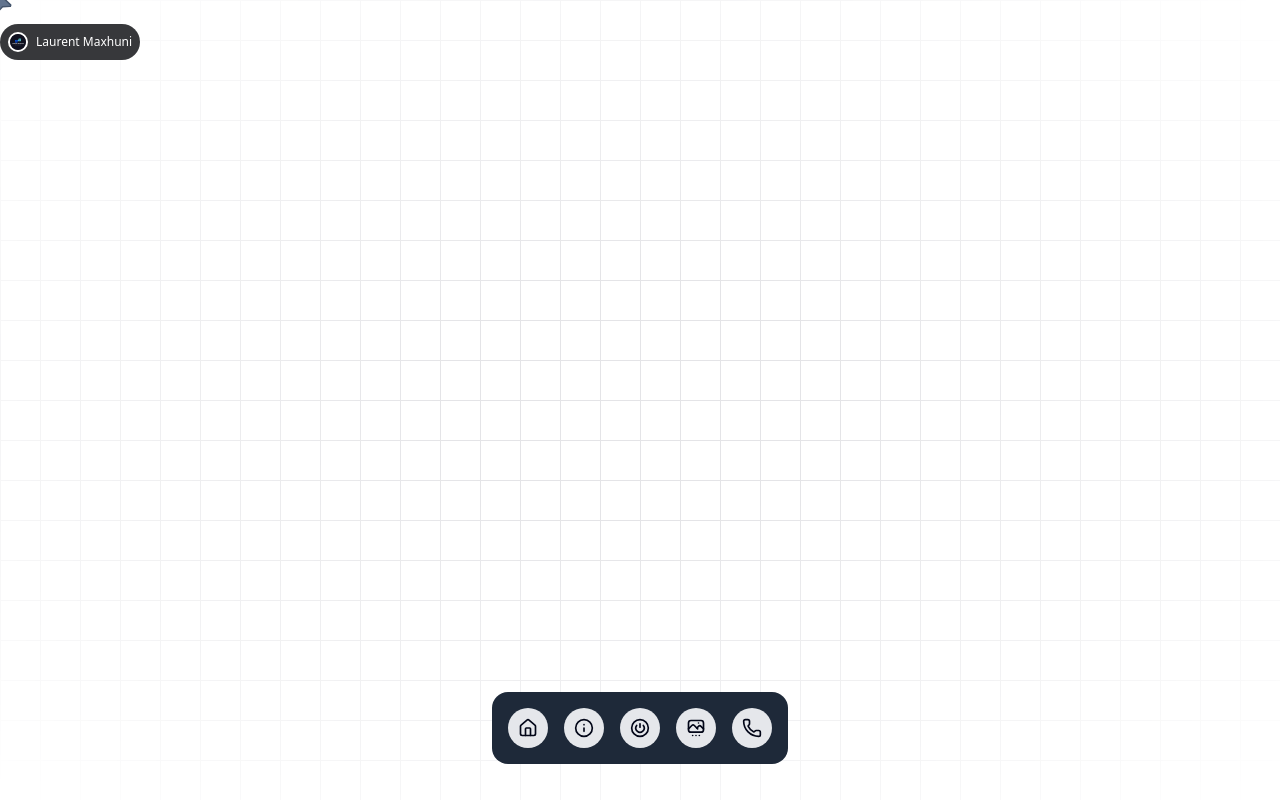
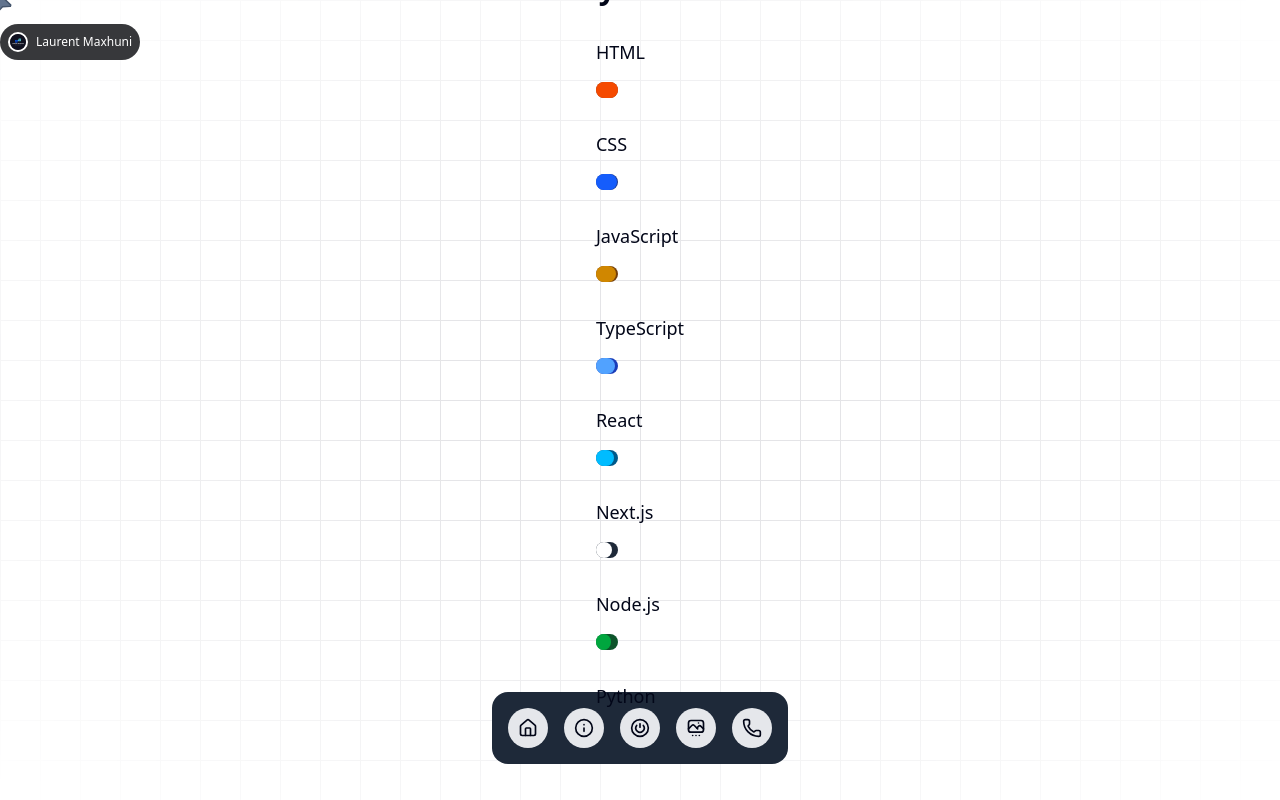
Before and after one commit to LaurentMaxhuni/PortfolioV5, a Next.js app: page /skills in a window 1280 px wide. Built offline with nearby package versions, Linux system fonts and the light colour scheme; what @bprogress/next would draw is missing.

Commit message:
Pausing for a little bit PC is slowing down. (I don't know why)

```diff
--- a/src/app/globals.css
+++ b/src/app/globals.css
@@ -1,7 +1,10 @@
 @import "tailwindcss";
 @import "tw-animate-css";
 
-
+@keyframes grow {
+  from { width: 0%; }
+  to { width: 90%; }
+}
 
 @custom-variant dark (&:is(.dark *));
 
--- a/src/app/skills/page.tsx
+++ b/src/app/skills/page.tsx
@@ -5,14 +5,15 @@
 import { FollowerPointerCard } from "@/components/ui/following-pointer";
 import TitleComponent from "@/components/title-component";
 import { cn } from "@/lib/utils";
-import { ProgressProvider } from "@bprogress/next/app";
-import { Bar, Progress } from "@bprogress/next"
+import SkillsBar from "@/components/skills-bar";
 
 export default function Skills() {
   return (
     <div className="relative flex h-screen w-full items-center justify-center bg-white dark:bg-black overflow-hidden">
       <FollowerPointerCard
-        title={<TitleComponent title="Laurent Maxhuni" avatar="/favicon-32x32.png" />}
+        title={
+          <TitleComponent title="Laurent Maxhuni" avatar="/favicon-32x32.png" />
+        }
         className="w-full h-full"
       >
         <div
@@ -24,7 +25,18 @@
           )}
         />
         <div className="pointer-events-none absolute inset-0 flex items-center justify-center bg-white [mask-image:radial-gradient(ellipse_at_center,transparent_20%,black)] dark:bg-black"></div>
-        <div className="flex flex-col items-center justify-center h-[90%] z-10 relative">
+        <div className="flex flex-col overflow-auto items-center justify-center h-[90%] max-h-[90%] z-10 relative py-[35px]">
+          <h1 className="text-6xl md:text-3xl font-bold">My Skills!</h1>
+          <div>
+            <SkillsBar text="HTML" colors={["bg-orange-600", "bg-orange-900"]} percentage={100} />
+          <SkillsBar text="CSS" colors={["bg-blue-600", "bg-blue-900"]} percentage={95} />
+          <SkillsBar text="JavaScript" colors={["bg-yellow-600", "bg-yellow-900"]} percentage={90} />
+          <SkillsBar text="TypeScript" colors={["bg-blue-400", "bg-blue-800"]} percentage={85} />
+          <SkillsBar text="React" colors={["bg-sky-400", "bg-sky-800"]} percentage={80} />
+          <SkillsBar text="Next.js" colors={["bg-white", "bg-gray-800"]} percentage={75} />
+          <SkillsBar text="Node.js" colors={["bg-green-600", "bg-green-900"]} percentage={70} />
+          <SkillsBar text="Python" colors={["bg-yellow-300", "bg-yellow-600"]} percentage={60} />
+          </div>
         </div>
       </FollowerPointerCard>
       <FloatingDock
--- /dev/null
+++ b/src/components/progress-bar.tsx
@@ -0,0 +1,27 @@
+import { useEffect, useState } from "react";
+
+export default function ProgressBar({
+  target,
+  color1,
+  color2,
+}: {
+  target: number;
+  color1?: string;
+  color2?: string;
+}) {
+  const [value, setValue] = useState(0);
+
+  useEffect(() => {
+    const timeout = setTimeout(() => setValue(target), 100);
+    return () => clearTimeout(timeout);
+  }, [target]);
+
+  return (
+    <div className={`w-1/2 rounded-full h-4 ${color1} bg-blend-darken mb-2`}>
+      <div
+        className={`${color2} h-4 rounded-full transition-all duration-700 ease-in-out`}
+        style={{ width: `${value}%` }}
+      ></div>
+    </div>
+  );
+}
--- /dev/null
+++ b/src/components/skills-bar.tsx
@@ -0,0 +1,15 @@
+import ProgressBar from "./progress-bar";
+
+export default function SkillsBar({text, colors, percentage}: {text: string, colors: string[]; percentage: number}) {
+
+  const [color1, color2] = colors;
+
+  return (
+    <div className="w-1/2 space-y-4 mt-8">
+      <div>
+        <h2 className="text-lg font-medium mb-2">{text}</h2>
+      </div>
+      <ProgressBar target={percentage} color2={color1} color1={color2} />
+    </div>
+  );
+}
```
